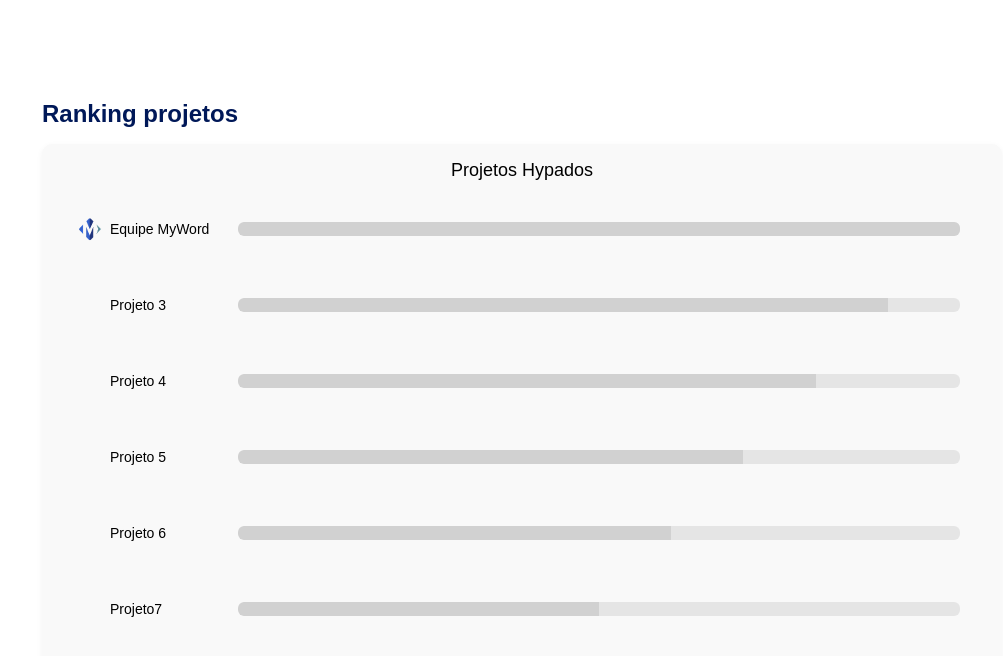
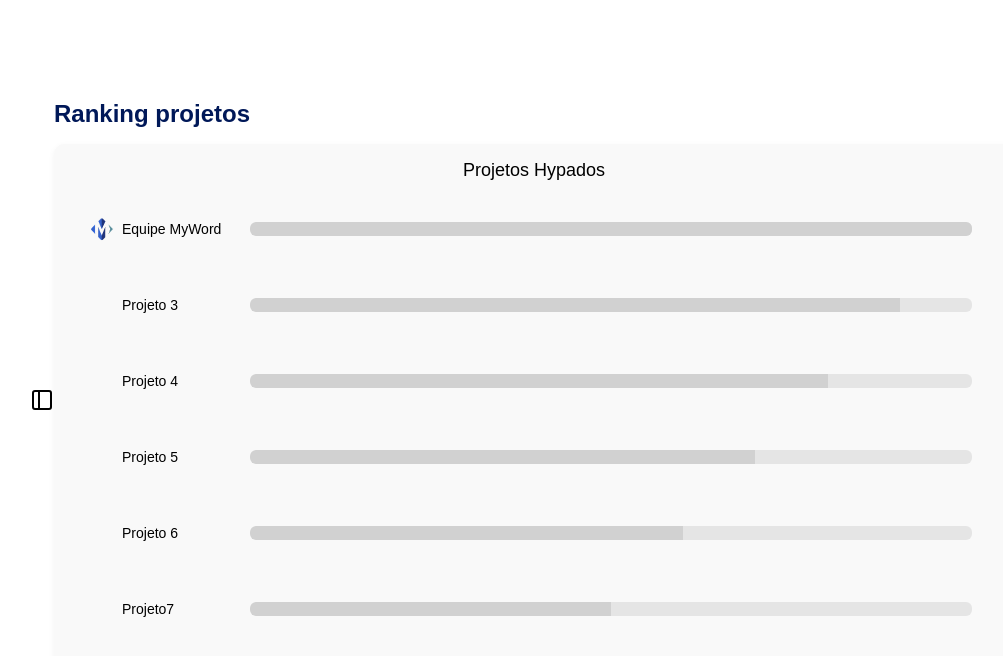
Before and after one commit to AnaCarolinaAndrade/Projeto-3-fase-SA, a React (Vite) app in the folder 3-fase-sa/: page /ranking in a window 1280 px wide. Shown: the top 656 px of the page, without its empty margins (118-1121 px from the left). Built offline with nearby package versions, Linux system fonts and the light colour scheme.

Commit message:
Colocando a sidebar na pagina Ranking

```diff
--- a/3-fase-sa/src/pages/Ranking.jsx
+++ b/3-fase-sa/src/pages/Ranking.jsx
@@ -1,3 +1,4 @@
+import { Sidebar } from 'lucide-react';
 import './Ranking.css'
 
 const projetos = [
@@ -18,6 +19,7 @@ const projetos = [
 export default function Ranking() {
     return (
         <div className='container-ranking'>
+            <Sidebar/>
             <div className="ranking-container">
                 <h2 className="ranking-title">Ranking projetos</h2>
                 <div className="ranking-card">
```
